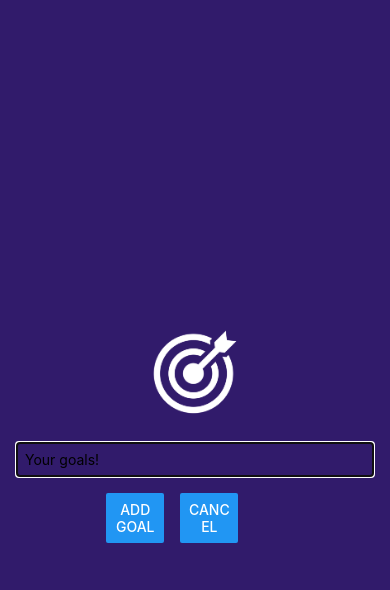
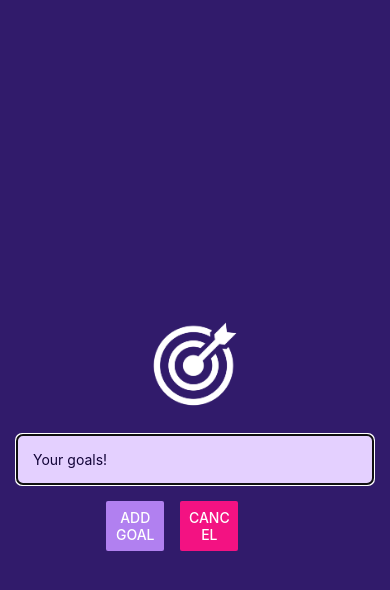
Before and after one commit to Facuscar/RNCourse, a React Native app: screen / in a window 390 px wide. Both pictures are taken after a click on the button "ADD NEW GOAL". Shown: the top 590 px of the page. Built offline with nearby package versions, Linux system fonts and the light colour scheme.

Commit message:
Fix more styles

```diff
--- a/App.js
+++ b/App.js
@@ -1,5 +1,6 @@
 import { useState } from 'react';
 import { StyleSheet, View, FlatList, Button } from 'react-native';
+import { StatusBar } from 'expo-status-bar';
 
 import GoalItem from './components/GoalItem';
 import GoalInput from './components/GoalInput';
@@ -36,8 +37,10 @@
   };
 
   return (
+    <>
+      <StatusBar style="light" />
       <View style={styles.appContainer}>
-      <Button title='Add new goal' color="#5e0acc" onPress={openModal} />
+        <Button title='Add new goal' color="#a065ec" onPress={openModal} />
         <GoalInput
           addGoalHandler={addGoalHandler}
           handleGoalTextChange={handleGoalTextChange}
@@ -53,6 +56,7 @@
             }} />
         </View>
       </View>
+    </>
   );
 }
 
@@ -60,7 +64,7 @@
   appContainer: {
     padding: 50,
     paddingHorizontal: 16,
-    flex: 1
+    flex: 1,
   },
   goalsContainer: {
     flex: 5,
--- a/app.json
+++ b/app.json
@@ -1,5 +1,6 @@
 {
   "expo": {
+    "backgroundColor": "#1e085a",
     "name": "RNCourse",
     "slug": "RNCourse",
     "version": "1.0.0",
--- a/components/GoalInput.js
+++ b/components/GoalInput.js
@@ -13,10 +13,10 @@
         />
         <View style={styles.buttonContainer}>
           <View style={styles.button}>
-            <Button title='Add goal' onPress={addGoalHandler} />
+            <Button title='Add goal' onPress={addGoalHandler} color="#b180f0"/>
           </View>
           <View style={styles.button}>
-            <Button title='Cancel' onPress={closeModal} />
+            <Button title='Cancel' onPress={closeModal} color="#f31282" />
           </View>
         </View>
       </View>
@@ -38,7 +38,11 @@
     borderWidth: 1,
     borderColor: '#cccccc',
     width: '100%',
-    padding: 8,
+    padding: 16,
+    borderColor: "#e4d0ff",
+    backgroundColor: "#e4d0ff",
+    color: "#120438",
+    borderRadius: 6,
   },
   buttonContainer: {
     marginTop: 16,
```
Lines whose indentation alone changed are shown as unchanged.
